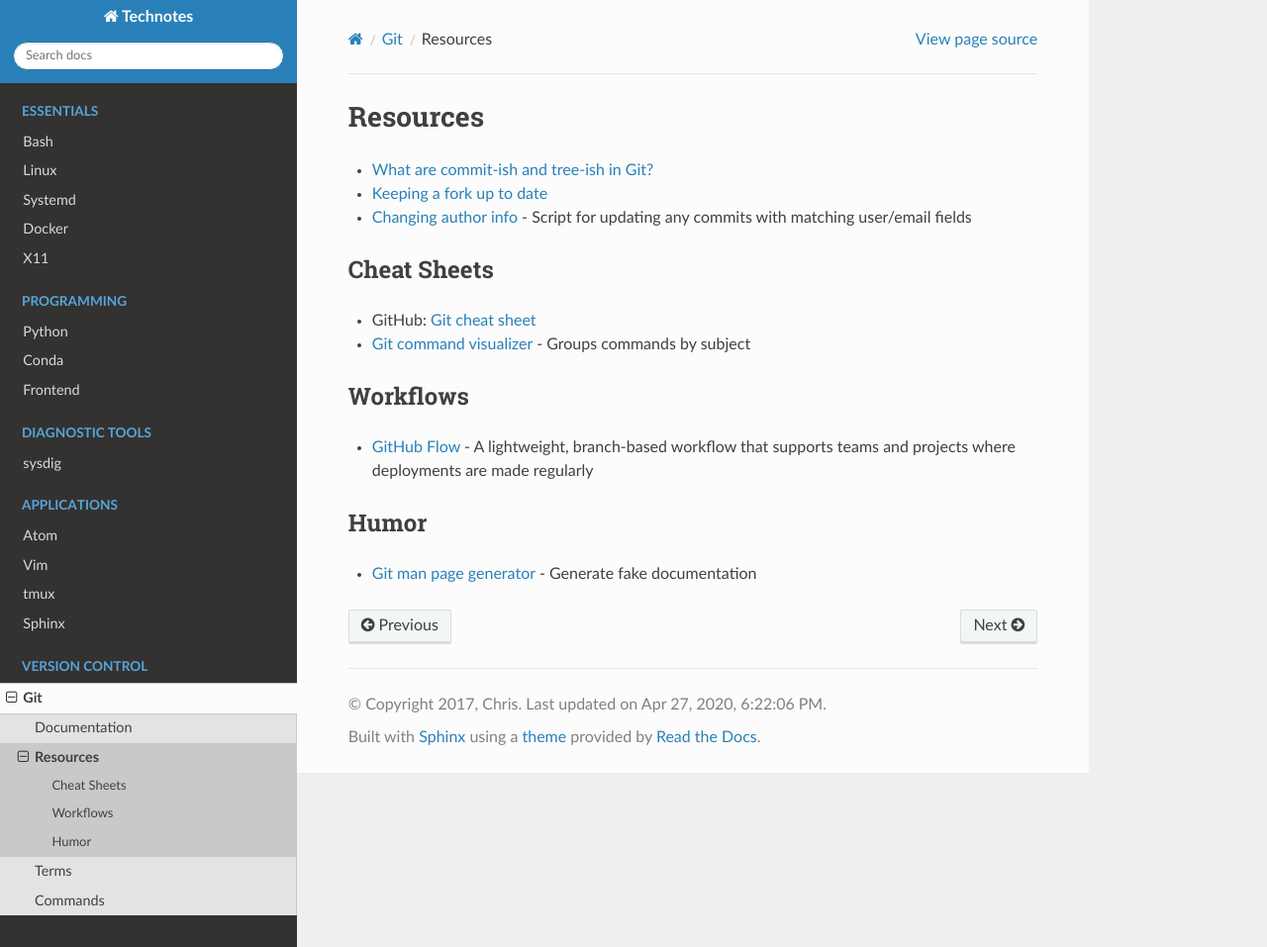
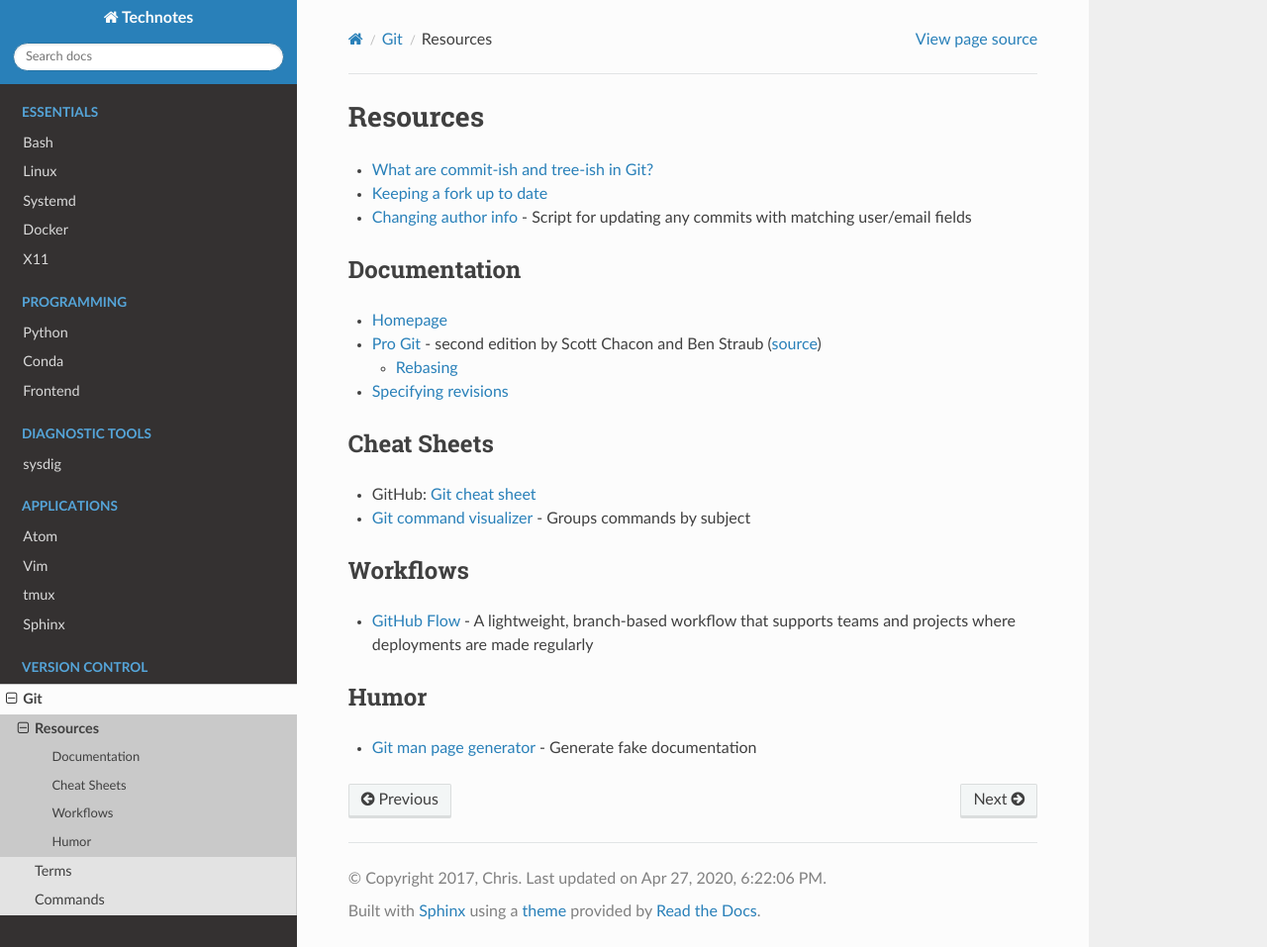
Before and after one commit to heterotopian/technotes, a Sphinx documentation site: the page built from source/git/resource.rst, in a window 1280 px wide and 957 px high. Shown: the whole window at 99% size. Built offline with Sphinx 7.4.7 and the Read the Docs theme 2.0.0, drawn with Linux system fonts in a browser that asks for light colours.

Commit message:
Reorganize docs/resources

```diff
--- a/source/git/index.rst
+++ b/source/git/index.rst
@@ -4,11 +4,8 @@
 Git
 ===
 
-.. highlight:: console
-
 .. toctree::
 
-    doc
     resource
     term
     command
--- a/source/git/resource.rst
+++ b/source/git/resource.rst
@@ -9,6 +9,18 @@ Resources
 - `Keeping a fork up to date <https://philna.sh/blog/2018/08/21/git-commands-to-keep-a-fork-up-to-date/>`_
 - `Changing author info <https://help.github.com/articles/changing-author-info/>`_ -
   Script for updating any commits with matching user/email fields
+
+Documentation
+=============
+
+- `Homepage <https://git-scm.com/docs>`_
+- `Pro Git <https://git-scm.com/book/en/v2>`_ -
+  second edition by Scott Chacon and Ben Straub
+  (`source <https://github.com/progit/progit2>`_)
+
+  - `Rebasing <https://git-scm.com/book/en/v2/Git-Branching-Rebasing>`_
+
+- `Specifying revisions <https://mirrors.edge.kernel.org/pub/software/scm/git/docs/gitrevisions.html#_specifying_revisions>`_
 
 Cheat Sheets
 ============
```
Also changed, not shown: source/git/doc.rst (deleted, +0 -15 lines).
